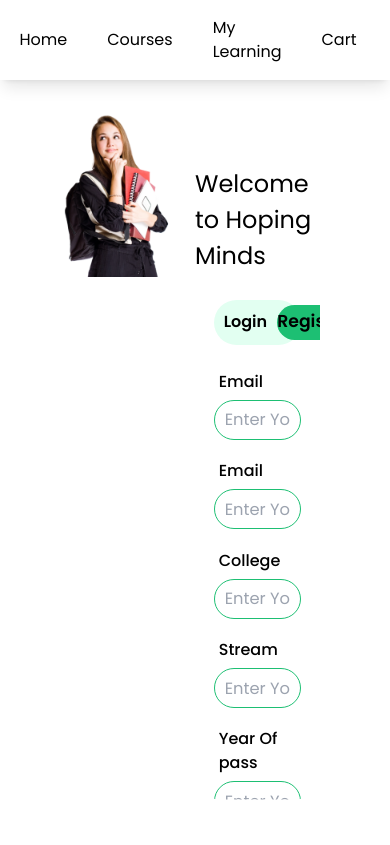
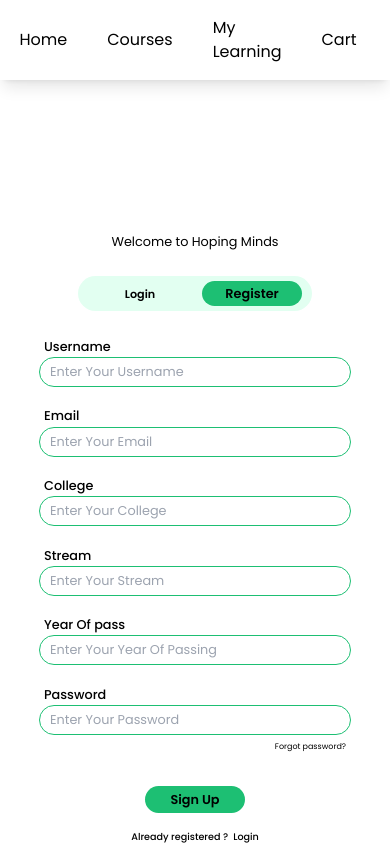
Before and after one commit to Hopingminds/Courses_frontend, a React (Create React App) app: page /register in a window 390 px wide. Shown: the top 845 px of the page. Built offline with nearby package versions, Linux system fonts and the light colour scheme; no server answers.

Commit message:
register

```diff
--- a/src/Components/Register/register.js
+++ b/src/Components/Register/register.js
@@ -71,7 +71,6 @@ const Login = () => {
     };
 
 
-
     return (
         <>
             <head>
@@ -93,10 +92,9 @@ const Login = () => {
                         {/* Input fields */}
                         <div className={styles.inputs}>
 
-
                             <div>
                                 {/* Email input */}
-                                <p>Email</p>
+                                <p>Username</p>
                                 <input type="text" placeholder="Enter Your Username" name="username" value={user.username} onChange={handleChange} />
                             </div>
                             <div>
--- a/src/Components/Register/register.module.css
+++ b/src/Components/Register/register.module.css
@@ -166,3 +166,68 @@
     background-position: -5vw 3vh;
   }
 }
+
+@media only screen and (min-width: 320px) and (max-width: 480px) {
+  .register_container {
+    background-image: none;
+  }
+
+  .register_box_main {
+    width: 100%;
+    top: 60%;
+    left: 0%;
+    justify-content: center;
+  }
+
+  .register_box_main h1 {
+    font-size: 0.8rem;
+  }
+
+  .switch_btn {
+    width: 60%;
+  }
+
+  .active {
+    font-size: 0.8rem;
+    height: 25px;
+  }
+
+  .inactive {
+    font-size: 0.7rem;
+    height: 25px;
+  }
+
+  .inputs {
+    width: 80%;
+  }
+
+  .inputs p {
+    font-size: 0.8rem;
+    margin-bottom: 1px;
+  }
+
+  .inputs h6 {
+    font-size: 0.5rem;
+  }
+
+  .input_main {
+    width: 100%;
+    display: flex;
+    flex-direction: column;
+    align-items: center;
+  }
+
+  .input_main input {
+    font-size: 0.8rem;
+    height: 30px;
+  }
+
+  .submit button {
+    font-size: 0.8rem;
+    padding: 4px 25px;
+  }
+
+  .login_options {
+    font-size: 0.6rem;
+  }
+}
```
